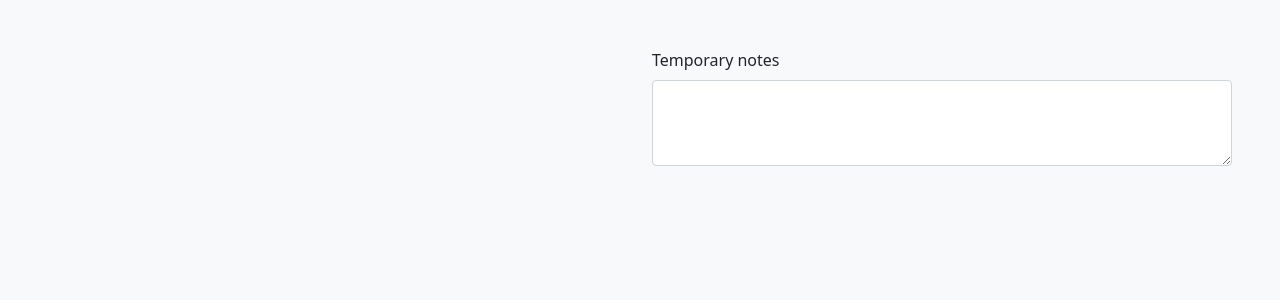
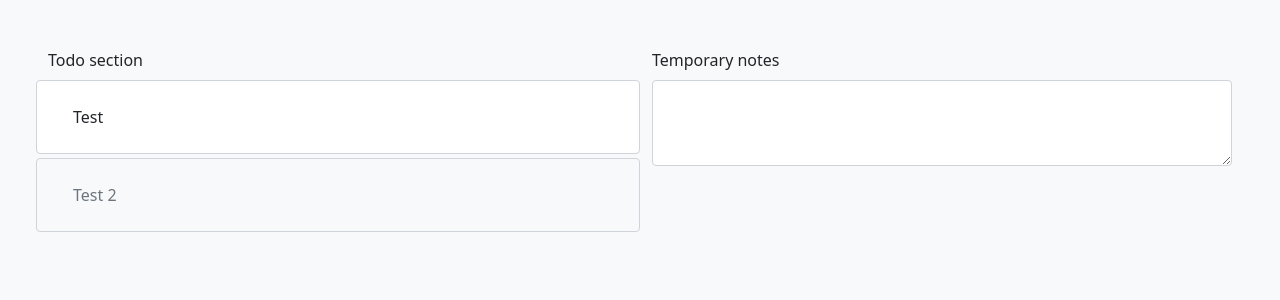
Before and after one commit to filipizydorczyk/tmp-app, a React (Create React App) app: page /overview in a window 1280 px wide. Shown: the top 300 px of the page. Built offline with nearby package versions, Linux system fonts and the light colour scheme.

Commit message:
dev: items

```diff
--- a/src/components/TodoList/index.tsx
+++ b/src/components/TodoList/index.tsx
@@ -1,4 +1,5 @@
 import React from "react";
+import { Row } from "react-bootstrap";
 
 export type TodoListElement = {
     id: string;
@@ -18,7 +19,26 @@ export type TodoListProps = {
 };
 
 function TodoList({ items, onAction = () => {} }: TodoListProps) {
-    return <></>;
+    return (
+        <>
+            {items.map((item) => (
+                <Row
+                    className={`py-4 px-4 mb-1 rounded ${
+                        item.done ? `bg-light` : `bg-white`
+                    }`}
+                    style={{ border: "1px solid #ced4da" }}
+                >
+                    <p
+                        className={`mb-0 ${
+                            item.done ? `text-secondary` : `text-dark`
+                        }`}
+                    >
+                        {item.title}
+                    </p>
+                </Row>
+            ))}
+        </>
+    );
 }
 
 export default TodoList;
--- a/src/pages/ContentPage.tsx
+++ b/src/pages/ContentPage.tsx
@@ -7,7 +7,23 @@ function ContentPage() {
         <Container className="bg-light p-5" style={{ height: "100vh" }} fluid>
             <Row>
                 <Col>
-                    <TodoList items={[]} />
+                    <Form.Label>Todo section</Form.Label>
+                    <TodoList
+                        items={[
+                            {
+                                id: "fass223",
+                                title: "Test",
+                                date: new Date(),
+                                done: false,
+                            },
+                            {
+                                id: "fass223",
+                                title: "Test 2",
+                                date: new Date(),
+                                done: true,
+                            },
+                        ]}
+                    />
                 </Col>
                 <Col>
                     <Form>
```
